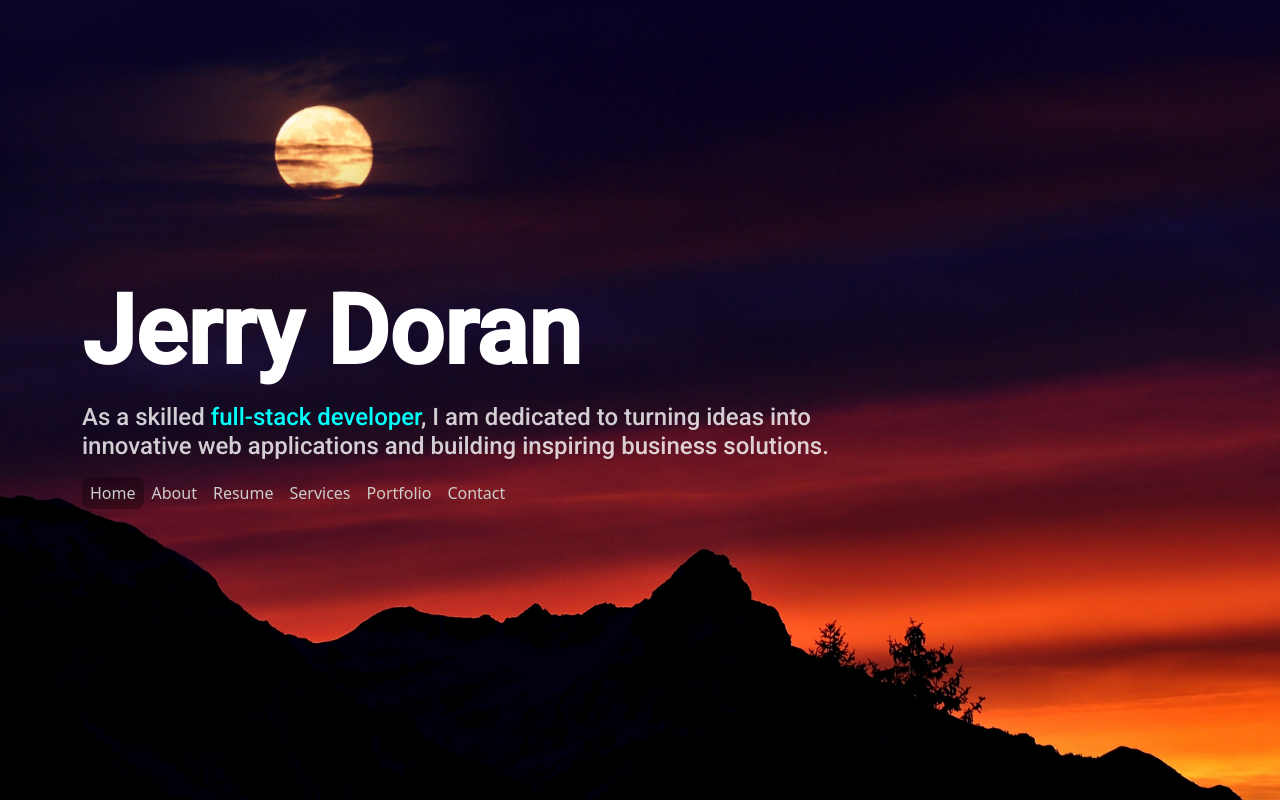
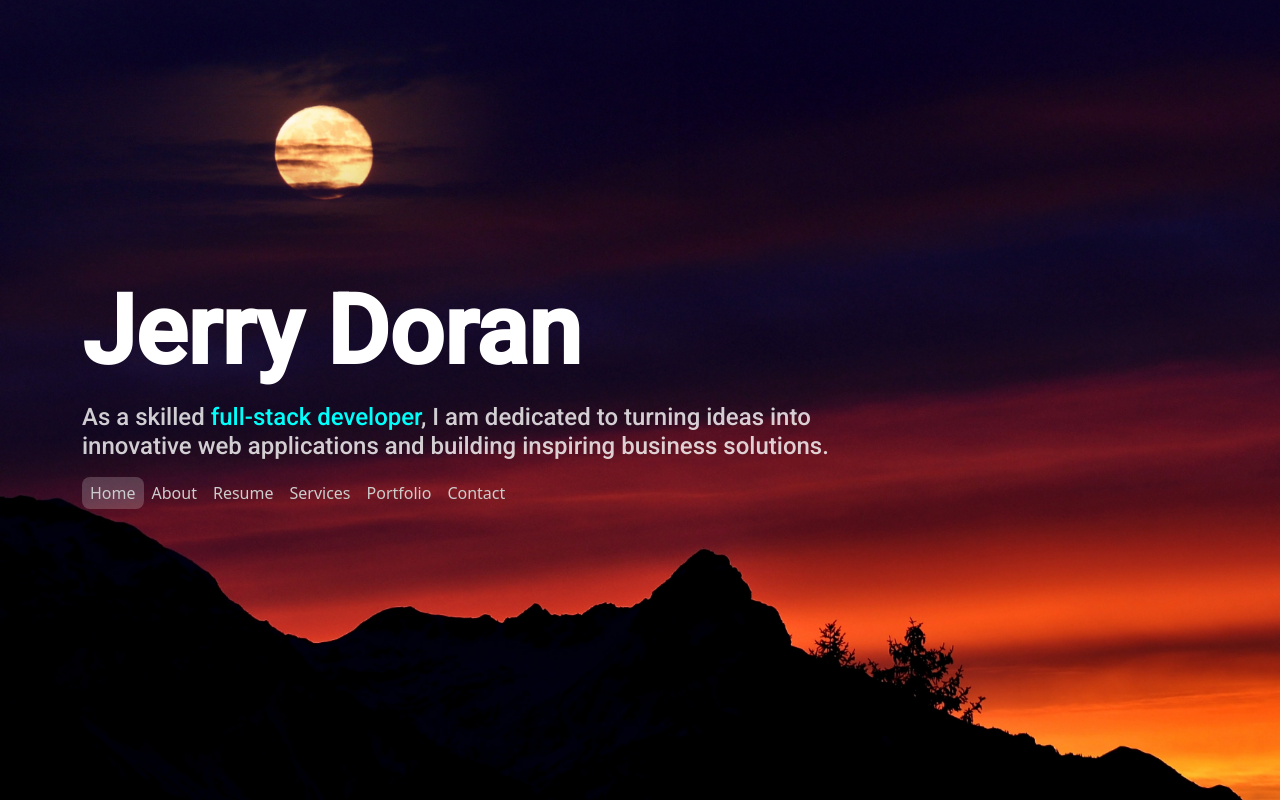
Before and after one commit to JerryDoran/my-dev-portfolio, a Next.js app: page / in a window 1280 px wide. Built offline with nearby package versions, Linux system fonts and the light colour scheme.

Commit message:
changed navlist backround color

```diff
--- a/components/navListItem.css
+++ b/components/navListItem.css
@@ -28,7 +28,7 @@
 }
 
 .navbar .active {
-  background-color: rgba(0, 0, 0, 0.3);
+  background-color: rgba(255, 255, 255, 0.2);
   border-radius: 8px;
 }
 
```
